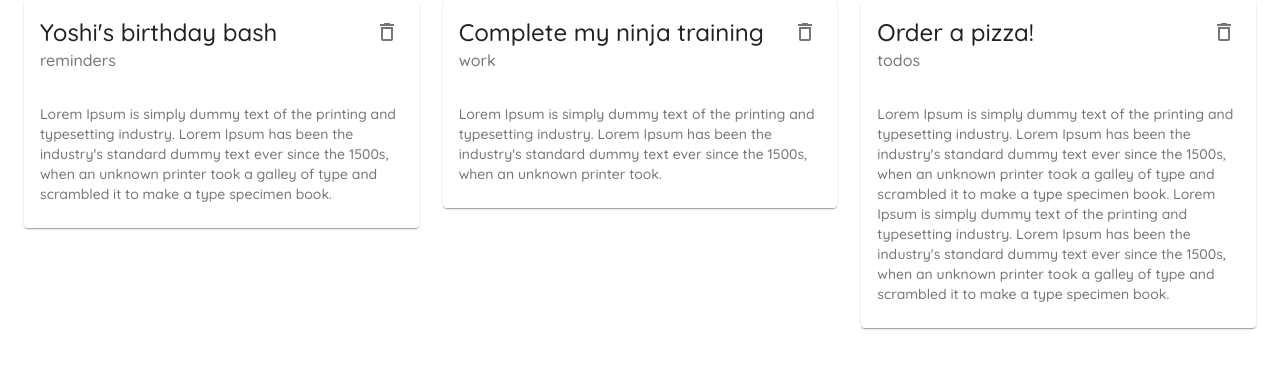
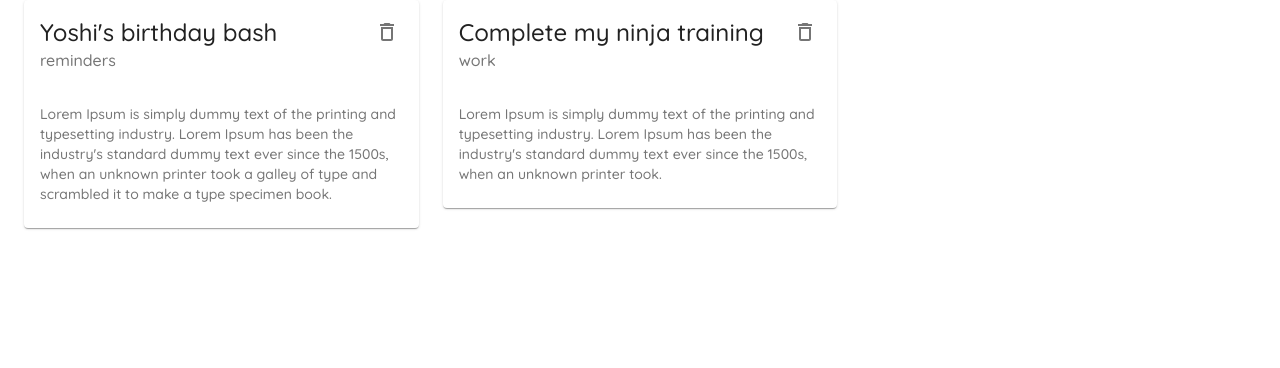
Before and after one commit to PiotrWnuczek/CreativeProjects, a React (Create React App) app: page / in a window 1280 px wide. Shown: the top 368 px of the page. Built offline with nearby package versions, Linux system fonts and the light colour scheme; data requests are answered from the project's data file.

Commit message:
refactor

```diff
--- a/data/db.json
+++ b/data/db.json
@@ -11,12 +11,6 @@
       "details": "Lorem Ipsum is simply dummy text of the printing and typesetting industry. Lorem Ipsum has been the industry's standard dummy text ever since the 1500s, when an unknown printer took.",
       "category": "work",
       "id": 2
-    },
-    {
-      "title": "Order a pizza!",
-      "details": "Lorem Ipsum is simply dummy text of the printing and typesetting industry. Lorem Ipsum has been the industry's standard dummy text ever since the 1500s, when an unknown printer took a galley of type and scrambled it to make a type specimen book.\nLorem Ipsum is simply dummy text of the printing and typesetting industry. Lorem Ipsum has been the industry's standard dummy text ever since the 1500s, when an unknown printer took a galley of type and scrambled it to make a type specimen book.",
-      "category": "todos",
-      "id": 3
     }
   ]
 }
--- a/src/pages/Notes.js
+++ b/src/pages/Notes.js
@@ -12,7 +12,7 @@
   }, []);
 
   const handleDelete = async (id) => {
-    await fetch('http://localhost:8000/notes' + id, {
+    await fetch('http://localhost:8000/notes/' + id, {
       method: 'DELETE'
     })
     setNotes(notes.filter(note => note.id !== id))
```
